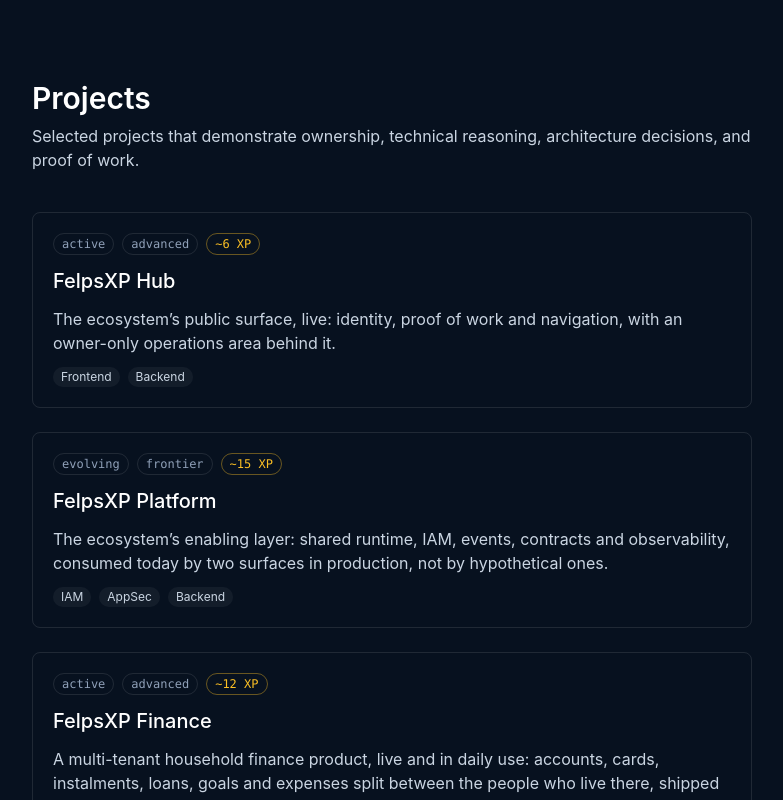
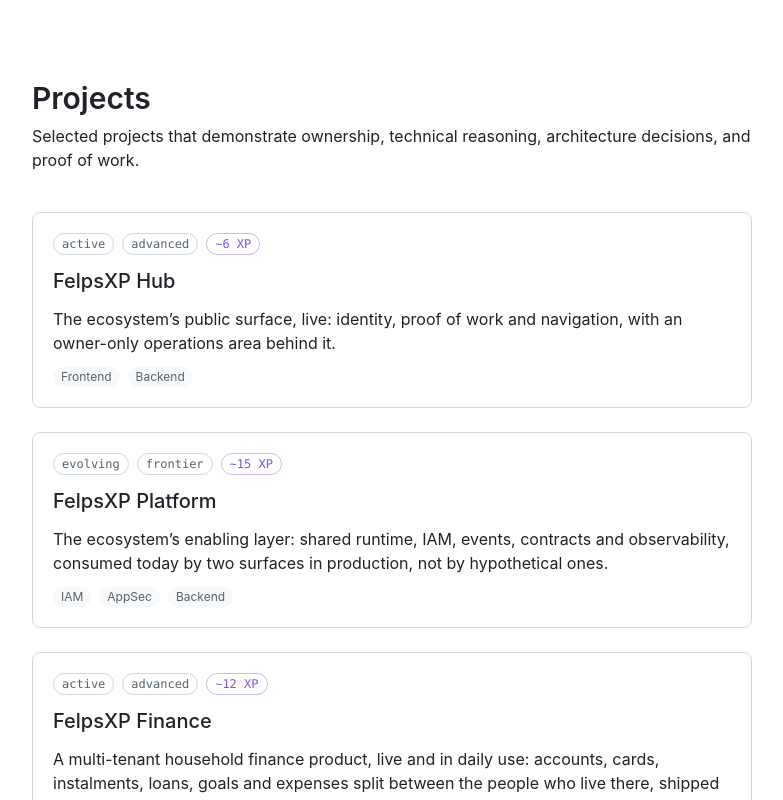
Before and after one commit to FelpsSousa/felpsxp-hub, a Next.js app: page /en/projects in a window 1280 px wide. Shown: the top 800 px of the page, without its empty margins (248-1031 px from the left). Built offline with nearby package versions, Linux system fonts and the light colour scheme.

Commit message:
feat: apply the Primer-referenced design tokens across the public pages

```diff
--- a/src/app/[locale]/page.tsx
+++ b/src/app/[locale]/page.tsx
@@ -19,27 +19,27 @@ function HomeContent({ profile }: { profile: ReturnType<typeof getProfile> }) {
   return (
     <main className="mx-auto flex max-w-2xl flex-col gap-12 px-6 py-20">
       <header className="flex flex-col gap-3">
-        <h1 className="text-4xl font-semibold text-white">{profile.displayName}</h1>
-        <p className="text-lg text-slate-300">{profile.title}</p>
-        <p className="text-sm text-slate-400">{profile.location}</p>
-        <p className="mt-2 text-slate-200">{profile.shortBio}</p>
+        <h1 className="text-4xl font-semibold text-fg">{profile.displayName}</h1>
+        <p className="text-lg text-fg">{profile.title}</p>
+        <p className="text-sm text-fg-muted">{profile.location}</p>
+        <p className="mt-2 text-fg">{profile.shortBio}</p>
       </header>
 
       <section className="flex flex-col gap-4">
         {profile.summaryParagraphs.map((paragraph) => (
-          <p key={paragraph} className="text-slate-300">
+          <p key={paragraph} className="text-fg">
             {paragraph}
           </p>
         ))}
       </section>
 
       <section className="flex flex-col gap-3">
-        <h2 className="text-sm font-medium uppercase tracking-wide text-slate-400">
+        <h2 className="text-sm font-medium uppercase tracking-wide text-fg-muted">
           {t('focusLabel')}
         </h2>
         <ul className="flex flex-col gap-2">
           {profile.currentFocus.map((item) => (
-            <li key={item} className="text-slate-300">
+            <li key={item} className="text-fg">
               {item}
             </li>
           ))}
@@ -47,14 +47,14 @@ function HomeContent({ profile }: { profile: ReturnType<typeof getProfile> }) {
       </section>
 
       <section className="flex flex-col gap-3">
-        <h2 className="text-sm font-medium uppercase tracking-wide text-slate-400">
+        <h2 className="text-sm font-medium uppercase tracking-wide text-fg-muted">
           {t('statsLabel')}
         </h2>
         <dl className="grid grid-cols-1 gap-4 sm:grid-cols-3">
           {profile.highlightStats.map((stat) => (
-            <div key={stat.label} className="rounded-lg border border-white/10 p-4">
+            <div key={stat.label} className="rounded-lg border border-border p-4">
               <dt className="font-mono text-2xl font-semibold text-accent">{stat.value}</dt>
-              <dd className="mt-1 text-sm text-slate-400">{stat.label}</dd>
+              <dd className="mt-1 text-sm text-fg-muted">{stat.label}</dd>
             </div>
           ))}
         </dl>
--- a/src/app/[locale]/projects/[slug]/page.tsx
+++ b/src/app/[locale]/projects/[slug]/page.tsx
@@ -30,10 +30,10 @@ function Section({ title, items }: { title: string; items: string[] }) {
   }
   return (
     <section className="flex flex-col gap-3">
-      <h2 className="text-sm font-medium uppercase tracking-wide text-slate-400">{title}</h2>
+      <h2 className="text-sm font-medium uppercase tracking-wide text-fg-muted">{title}</h2>
       <ul className="flex flex-col gap-2">
         {items.map((item) => (
-          <li key={item} className="text-slate-300">
+          <li key={item} className="text-fg">
             {item}
           </li>
         ))}
@@ -61,11 +61,11 @@ export default async function ProjectPage({ params }: ProjectPageProps) {
             {t('exampleLabel')}
           </span>
         )}
-        <h1 className="text-3xl font-semibold text-white">{project.title}</h1>
-        <p className="text-slate-300">{project.summary}</p>
+        <h1 className="text-3xl font-semibold text-fg">{project.title}</h1>
+        <p className="text-fg">{project.summary}</p>
         <div className="flex flex-wrap gap-2">
           {projectDomains(project).map((domain) => (
-            <span key={domain} className="rounded-full bg-white/5 px-2 py-0.5 text-xs text-slate-300">
+            <span key={domain} className="rounded-full bg-surface px-2 py-0.5 text-xs text-fg-muted">
               {domainLabel(domain)}
             </span>
           ))}
@@ -79,17 +79,17 @@ export default async function ProjectPage({ params }: ProjectPageProps) {
       )}
 
       <section className="flex flex-col gap-3">
-        <h2 className="text-sm font-medium uppercase tracking-wide text-slate-400">
+        <h2 className="text-sm font-medium uppercase tracking-wide text-fg-muted">
           {t('problemLabel')}
         </h2>
-        <p className="text-slate-300">{project.problem}</p>
+        <p className="text-fg">{project.problem}</p>
       </section>
 
       <section className="flex flex-col gap-3">
-        <h2 className="text-sm font-medium uppercase tracking-wide text-slate-400">
+        <h2 className="text-sm font-medium uppercase tracking-wide text-fg-muted">
           {t('solutionLabel')}
         </h2>
-        <p className="text-slate-300">{project.solution}</p>
+        <p className="text-fg">{project.solution}</p>
       </section>
 
       <Section title={t('architectureHighlightsLabel')} items={project.architectureHighlights} />
@@ -99,12 +99,12 @@ export default async function ProjectPage({ params }: ProjectPageProps) {
       <Section title={t('learningsLabel')} items={project.learnings} />
 
       <section className="flex flex-col gap-3">
-        <h2 className="text-sm font-medium uppercase tracking-wide text-slate-400">
+        <h2 className="text-sm font-medium uppercase tracking-wide text-fg-muted">
           {t('stackLabel')}
         </h2>
         <div className="flex flex-wrap gap-2">
           {project.stack.map((tech) => (
-            <span key={tech} className="rounded-full bg-white/5 px-2 py-0.5 text-xs text-slate-300">
+            <span key={tech} className="rounded-full bg-surface px-2 py-0.5 text-xs text-fg-muted">
               {tech}
             </span>
           ))}
--- a/src/app/[locale]/projects/page.tsx
+++ b/src/app/[locale]/projects/page.tsx
@@ -27,8 +27,8 @@ export default async function ProjectsPage({ params }: ProjectsPageProps) {
   return (
     <main className="mx-auto flex max-w-3xl flex-col gap-10 px-6 py-20">
       <header className="flex flex-col gap-2">
-        <h1 className="text-3xl font-semibold text-white">{t('title')}</h1>
-        <p className="text-slate-300">{t('lede')}</p>
+        <h1 className="text-3xl font-semibold text-fg">{t('title')}</h1>
+        <p className="text-fg">{t('lede')}</p>
       </header>
 
       <div className="flex flex-col gap-6">
@@ -38,7 +38,7 @@ export default async function ProjectsPage({ params }: ProjectsPageProps) {
             <Link
               key={project.slug}
               href={`/projects/${project.slug}`}
-              className="flex flex-col gap-3 rounded-lg border border-white/10 p-5 transition hover:border-white/30"
+              className="flex flex-col gap-3 rounded-lg border border-border p-5 transition hover:border-accent/50"
             >
               {cover && cover.kind === 'image' && (
                 <div className="relative aspect-video w-full overflow-hidden rounded-md">
@@ -52,16 +52,16 @@ export default async function ProjectsPage({ params }: ProjectsPageProps) {
                 </div>
               )}
 
-              <div className="flex flex-wrap items-center gap-2 font-mono text-xs text-slate-400">
+              <div className="flex flex-wrap items-center gap-2 font-mono text-xs text-fg-muted">
                 {project.isExample && (
                   <span className="rounded-full border border-accent/40 px-2 py-0.5 text-accent">
                     {t('exampleLabel')}
                   </span>
                 )}
-                <span className="rounded-full border border-white/10 px-2 py-0.5">
+                <span className="rounded-full border border-border px-2 py-0.5">
                   {project.status}
                 </span>
-                <span className="rounded-full border border-white/10 px-2 py-0.5">
+                <span className="rounded-full border border-border px-2 py-0.5">
                   {project.difficulty}
                 </span>
                 <span className="rounded-full border border-accent/40 px-2 py-0.5 text-accent">
@@ -69,14 +69,14 @@ export default async function ProjectsPage({ params }: ProjectsPageProps) {
                 </span>
               </div>
 
-              <h2 className="text-xl font-medium text-white">{project.title}</h2>
-              <p className="text-slate-300">{project.summary}</p>
+              <h2 className="text-xl font-medium text-fg">{project.title}</h2>
+              <p className="text-fg">{project.summary}</p>
 
               <div className="flex flex-wrap gap-2">
                 {projectDomains(project).map((domain) => (
                   <span
                     key={domain}
-                    className="rounded-full bg-white/5 px-2 py-0.5 text-xs text-slate-300"
+                    className="rounded-full bg-surface px-2 py-0.5 text-xs text-fg-muted"
                   >
                     {domainLabel(domain)}
                   </span>
--- a/src/app/globals.css
+++ b/src/app/globals.css
@@ -1,14 +1,42 @@
 @import 'tailwindcss';
 
+/*
+ * Palette hand-ported from github.com/primer/primitives (MIT), per
+ * ADR-0005: src/tokens/base/color/{light,dark}/{light,dark}.json5.
+ * --color-accent is Primer's own purple scale, promoted from GitHub's
+ * secondary "done" hue to this repo's primary brand accent.
+ */
 @theme {
-  --color-accent: #fbbf24;
+  --color-canvas: #ffffff;
+  --color-surface: #f6f8fa;
+  --color-border: #d1d9e0;
+  --color-fg: #1f2328;
+  --color-fg-muted: #59636e;
+  --color-success: #1a7f37;
+  --color-danger: #cf222e;
+  --color-attention: #9a6700;
+  --color-accent: #8250df;
+}
+
+@media (prefers-color-scheme: dark) {
+  :root {
+    --color-canvas: #0d1117;
+    --color-surface: #151b23;
+    --color-border: #3d444d;
+    --color-fg: #f0f6fc;
+    --color-fg-muted: #9198a1;
+    --color-success: #3fb950;
+    --color-danger: #f85149;
+    --color-attention: #d29922;
+    --color-accent: #ab7df8;
+  }
 }
 
 :root {
-  color-scheme: dark;
+  color-scheme: light dark;
 }
 
 body {
-  background: #07111f;
-  color: #e8f0fb;
+  background-color: var(--color-canvas);
+  color: var(--color-fg);
 }
```
